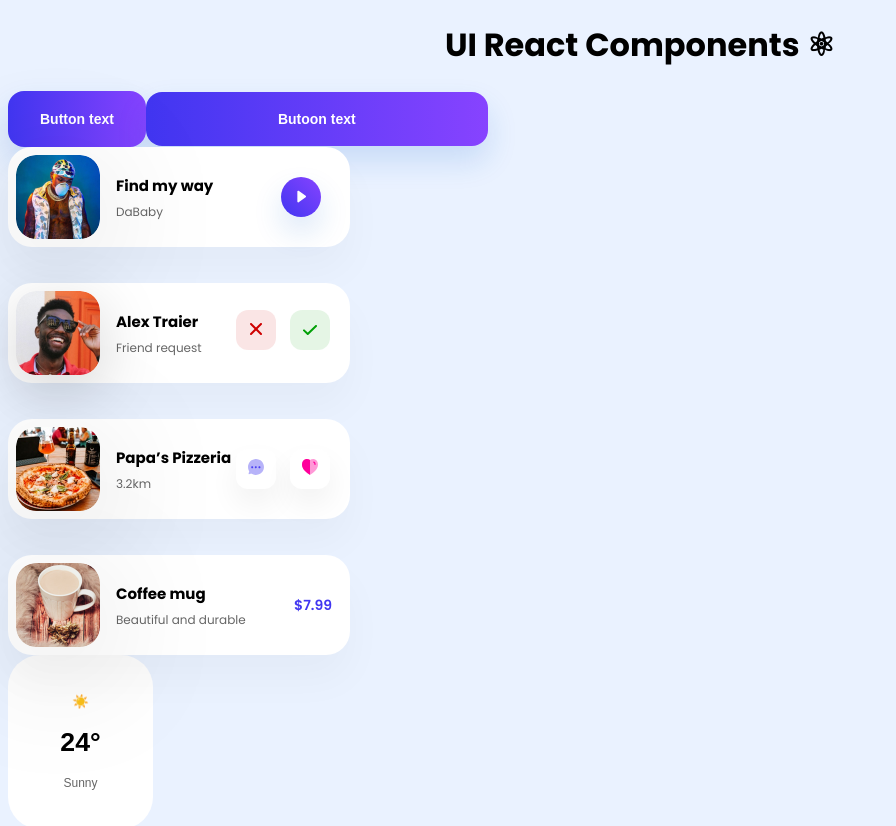
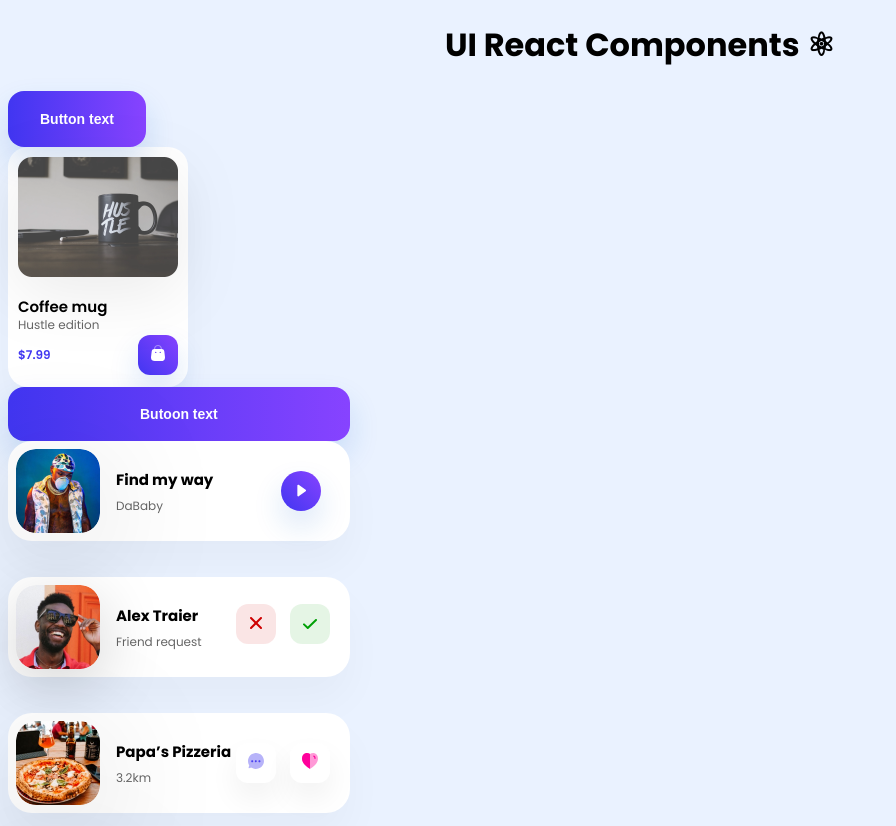
Before and after one commit to mancillajonathan/ui-react-components, a React (Create React App) app: page / in a window 1280 px wide. Shown: the top 826 px of the page, without its empty margins (0-896 px from the left). Built offline with nearby package versions, Linux system fonts and the light colour scheme.

Commit message:
Creating ProductCardMd component

```diff
--- a/src/App.js
+++ b/src/App.js
@@ -7,12 +7,14 @@ import ProductCard from './components/ProductCard';
 import Weather from './components/Weather';
 import SmallButton from './components/SmallButton';
 import LargeButton from './components/LargeButton';
+import ProductCardMd from './components/ProductCardMd';
 
 function App() {
 	return (
 		<div className='App'>
 			<h1 className='App__title'>UI React Components ⚛</h1>
 			<SmallButton />
+			<ProductCardMd />
 			<LargeButton />
 			<PlayMusicSmall />
 			<FriendRequest />
--- /dev/null
+++ b/src/components/ProductCardMd.js
@@ -0,0 +1,72 @@
+import React from 'react';
+import styled from 'styled-components';
+import mug from '../assets/images/mug.png';
+import purchase from '../assets/icons/purchase.svg';
+
+const Container = styled.div`
+	width: 180px;
+	height: 240px;
+	background-color: #ffffff;
+	padding: 10px 10px 12px 10px;
+	box-sizing: border-box;
+	border-radius: 20px;
+	box-shadow: 0px 25px 40px rgba(0, 0, 0, 0.03);
+`;
+
+const Image = styled.img`
+	width: 160px;
+	height: 120px;
+	margin-bottom: 16px;
+	filter: drop-shadow(0px 16px 32px rgba(0, 0, 0, 0.08));
+`;
+
+const Title = styled.h4`
+	font-size: 15px;
+	margin-bottom: 4px;
+	font-weight: 600;
+	line-height: 14px;
+`;
+
+const InfoContainer = styled.div`
+	display: flex;
+	justify-content: space-between;
+	align-items: center;
+	margin-top: 3px;
+`;
+
+const Price = styled.span`
+	font-weight: 600;
+	font-size: 12px;
+	line-height: 14px;
+	color: #4136f1;
+	&::before {
+		content: '$';
+	}
+`;
+
+const Purchase = styled.button`
+	width: 40px;
+	height: 40px;
+	border-style: none;
+	background: linear-gradient(225deg, #8743ff 0%, #4136f1 100%);
+	box-shadow: 0px 15px 30px rgba(20, 102, 204, 0.16);
+	border-radius: 12px;
+`;
+
+const ProductCardMd = () => {
+	return (
+		<Container>
+			<Image src={mug} />
+			<Title>Coffee mug</Title>
+			<p>Hustle edition</p>
+			<InfoContainer>
+				<Price>7.99</Price>
+				<Purchase>
+					<img src={purchase} alt='purchase' />
+				</Purchase>
+			</InfoContainer>
+		</Container>
+	);
+};
+
+export default ProductCardMd;
```
Also changed, not shown: src/assets/icons/purchase.svg (added), src/assets/images/mug.png (added).
